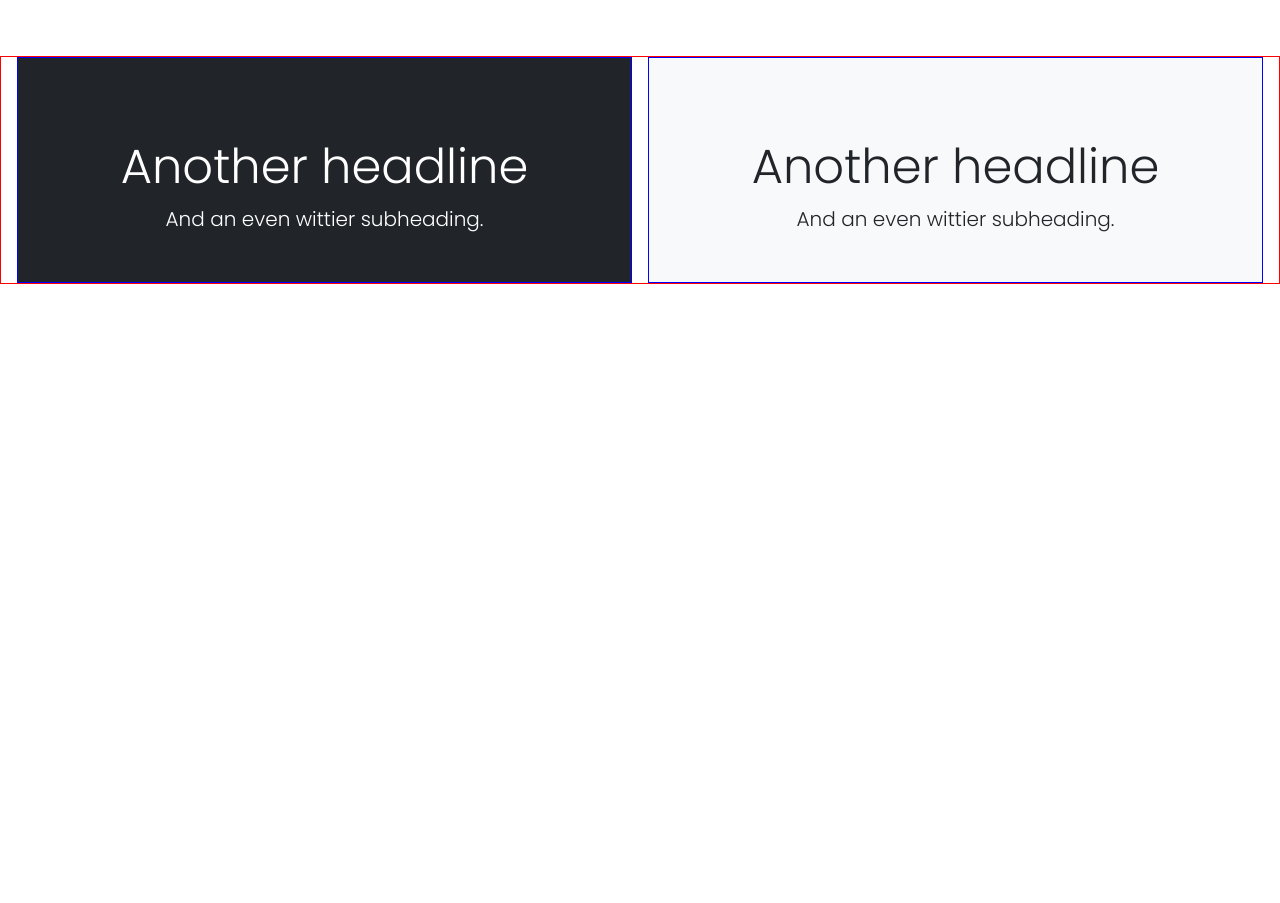
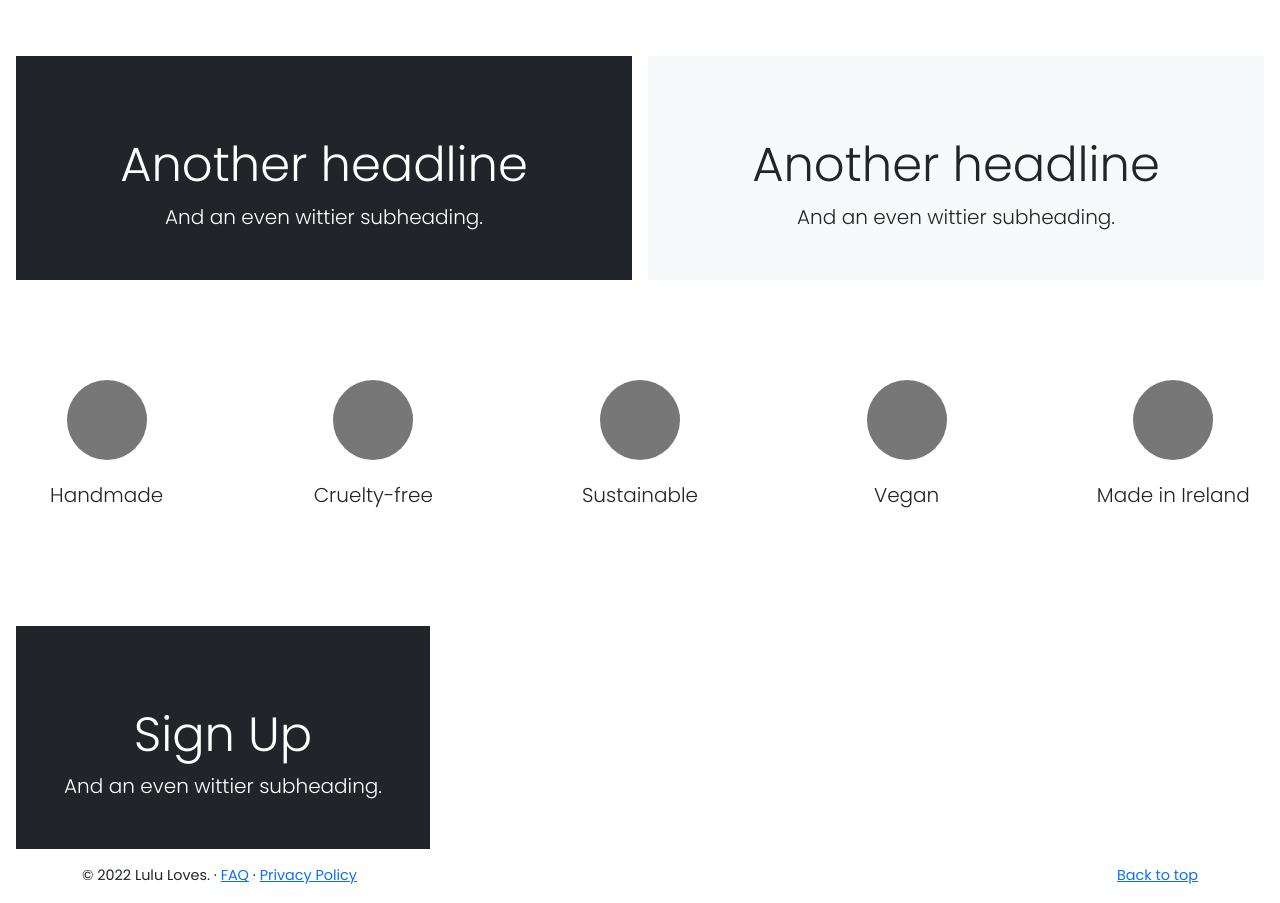
Before and after one commit to Code-Institute-Submissions/lulu-loves, a plain HTML site: page index.html in a window 1280 px wide. Shown: the part 1113-2016 px from the top of the page. Before the commit the page ends 1413 px from the top, so only its background shows below. Drawn offline with nearby package versions, Linux system fonts and the light colour scheme.

Commit message:
Added values and footer to index.html

```diff
--- a/assets/css/style.css
+++ b/assets/css/style.css
@@ -5,14 +5,6 @@ body {
     font-size: 0.9rem;
     font-weight: 400;
     cursor: url(/assets/images/cursor.png), auto;
-}
-
-.feature {
-    border: 1px solid red;
-}
-
-.feature-inner {
-    border: 1px solid blue;
 }
 
 /*-------------------------------------------- Colors */
@@ -91,6 +83,20 @@ header, header p {
     margin: 100px 0;
 }
 
+/*-------------------------------------------- Values */
+
+.values {
+    margin: 100px 0;
+}
+
+.values p {
+    margin-top: 20px;
+}
+
+.col-half-offset{
+    margin-left:4.166666667%
+}
+
 /*-------------------------------------------- Media Queries */
 
 @media (min-width: 768px) {
--- a/index.html
+++ b/index.html
@@ -92,7 +92,7 @@
             </button>
         </div>
 
-        <!-- Intro section -->
+        <!-- Intro -->
         <div class="row intro">
             <div class="col-md-6 offset-md-3 text-center">
                 <h1 class="intro-heading">Lulu Loves...</h1>
@@ -101,7 +101,7 @@
             </div>
         </div>
 
-        <!-- Feature section -->
+        <!-- Features -->
         <div class="d-flex flex-md-equal w-100 my-md-3 ps-md-3 feature">
             <div class="bg-dark me-md-3 pt-3 px-3 pt-md-5 px-md-5 text-center text-white overflow-hidden feature-inner">
                 <div class="my-3 py-3">
@@ -117,9 +117,46 @@
             </div>
         </div>
 
+        <!-- Company values -->
+        <div class="row text-center values">
+            <div class="col-lg-2">
+                <svg class="bd-placeholder-img rounded-circle" width="80" height="80" xmlns="http://www.w3.org/2000/svg" role="img" aria-label="Placeholder: 80x80" preserveAspectRatio="xMidYMid slice" focusable="false"><title>Placeholder</title><rect width="100%" height="100%" fill="#777"/><text x="50%" y="50%" fill="#777" dy=".3em">140x140</text></svg>
+                <p class="lead">Handmade</p>
+            </div>
+            <div class="col-lg-2 col-half-offset">
+                <svg class="bd-placeholder-img rounded-circle" width="80" height="80" xmlns="http://www.w3.org/2000/svg" role="img" aria-label="Placeholder: 80x80" preserveAspectRatio="xMidYMid slice" focusable="false"><title>Placeholder</title><rect width="100%" height="100%" fill="#777"/><text x="50%" y="50%" fill="#777" dy=".3em">140x140</text></svg>
+                <p class="lead">Cruelty-free</p>
+            </div>
+            <div class="col-lg-2 col-half-offset">
+                <svg class="bd-placeholder-img rounded-circle" width="80" height="80" xmlns="http://www.w3.org/2000/svg" role="img" aria-label="Placeholder: 80x80" preserveAspectRatio="xMidYMid slice" focusable="false"><title>Placeholder</title><rect width="100%" height="100%" fill="#777"/><text x="50%" y="50%" fill="#777" dy=".3em">140x140</text></svg>
+                <p class="lead">Sustainable</p>
+            </div>
+            <div class="col-lg-2 col-half-offset">
+                <svg class="bd-placeholder-img rounded-circle" width="80" height="80" xmlns="http://www.w3.org/2000/svg" role="img" aria-label="Placeholder: 80x80" preserveAspectRatio="xMidYMid slice" focusable="false"><title>Placeholder</title><rect width="100%" height="100%" fill="#777"/><text x="50%" y="50%" fill="#777" dy=".3em">140x140</text></svg>
+                <p class="lead">Vegan</p>
+            </div>
+            <div class="col-lg-2 col-half-offset">
+                <svg class="bd-placeholder-img rounded-circle" width="80" height="80" xmlns="http://www.w3.org/2000/svg" role="img" aria-label="Placeholder: 80x80" preserveAspectRatio="xMidYMid slice" focusable="false"><title>Placeholder</title><rect width="100%" height="100%" fill="#777"/><text x="50%" y="50%" fill="#777" dy=".3em">140x140</text></svg>
+                <p class="lead">Made in Ireland</p>
+            </div>
+        </div>
+
+        <!-- Newsletter sign up -->
+        <div class="d-flex w-100 my-md-3 ps-md-3 feature">
+            <div class="bg-dark me-md-3 pt-3 px-3 pt-md-5 px-md-5 text-center text-white overflow-hidden feature-inner">
+                <div class="my-3 py-3">
+                    <h2 class="display-5">Sign Up</h2>
+                    <p class="lead">And an even wittier subheading.</p>
+                </div>
+            </div>
+        </div>
+
     </section>
 
-    <footer></footer>
+    <footer class="container">
+        <p class="float-end"><a href="#">Back to top</a></p>
+        <p>&copy; 2022 Lulu Loves. &middot; <a href="#">FAQ</a> &middot; <a href="#">Privacy Policy</a></p>
+    </footer>
 
     <script src="https://cdn.jsdelivr.net/npm/bootstrap@5.0.0-beta2/dist/js/bootstrap.bundle.min.js" integrity="sha384-b5kHyXgcpbZJO/tY9Ul7kGkf1S0CWuKcCD38l8YkeH8z8QjE0GmW1gYU5S9FOnJ0" crossorigin="anonymous"></script>
 </body>
```
